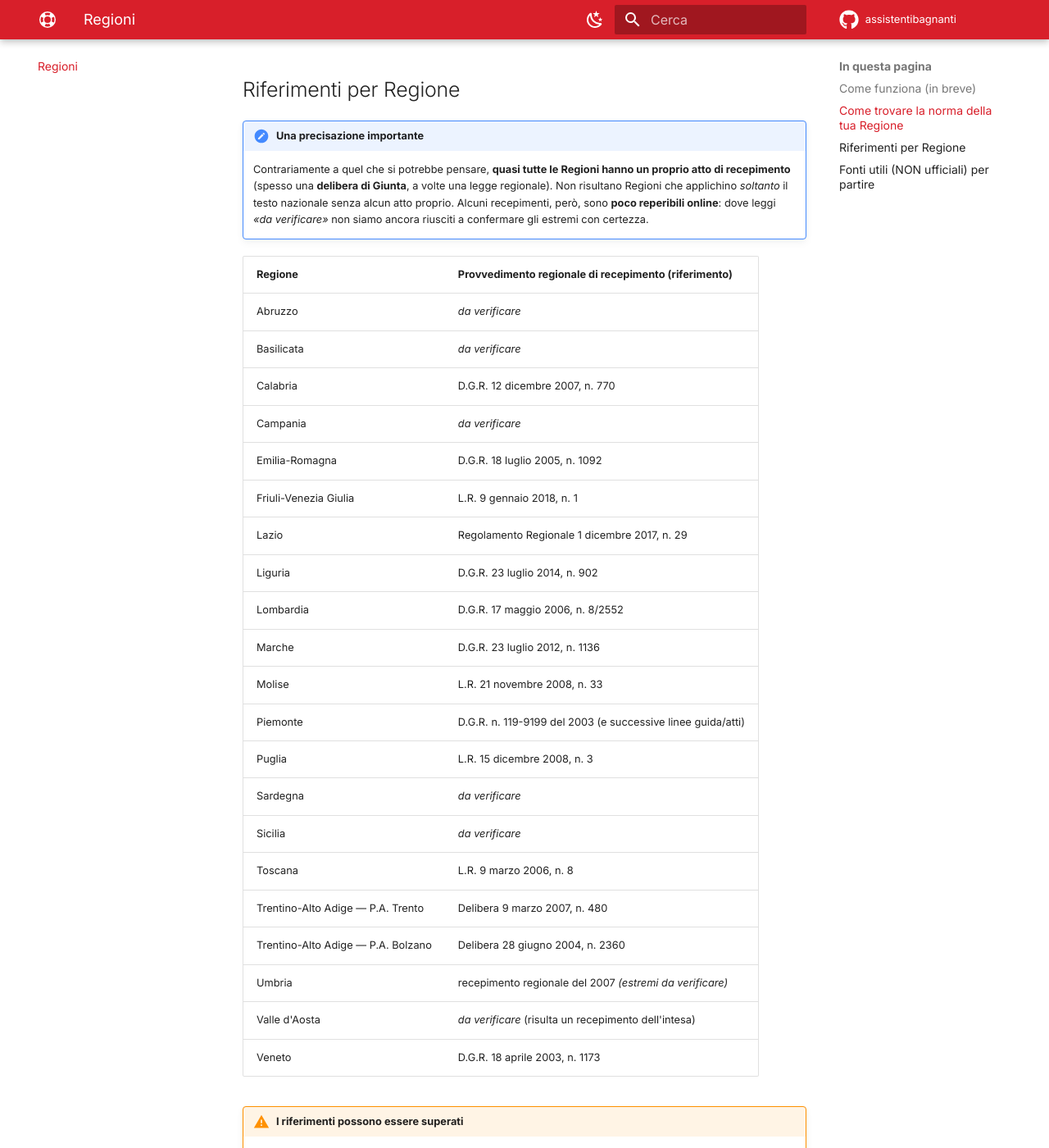
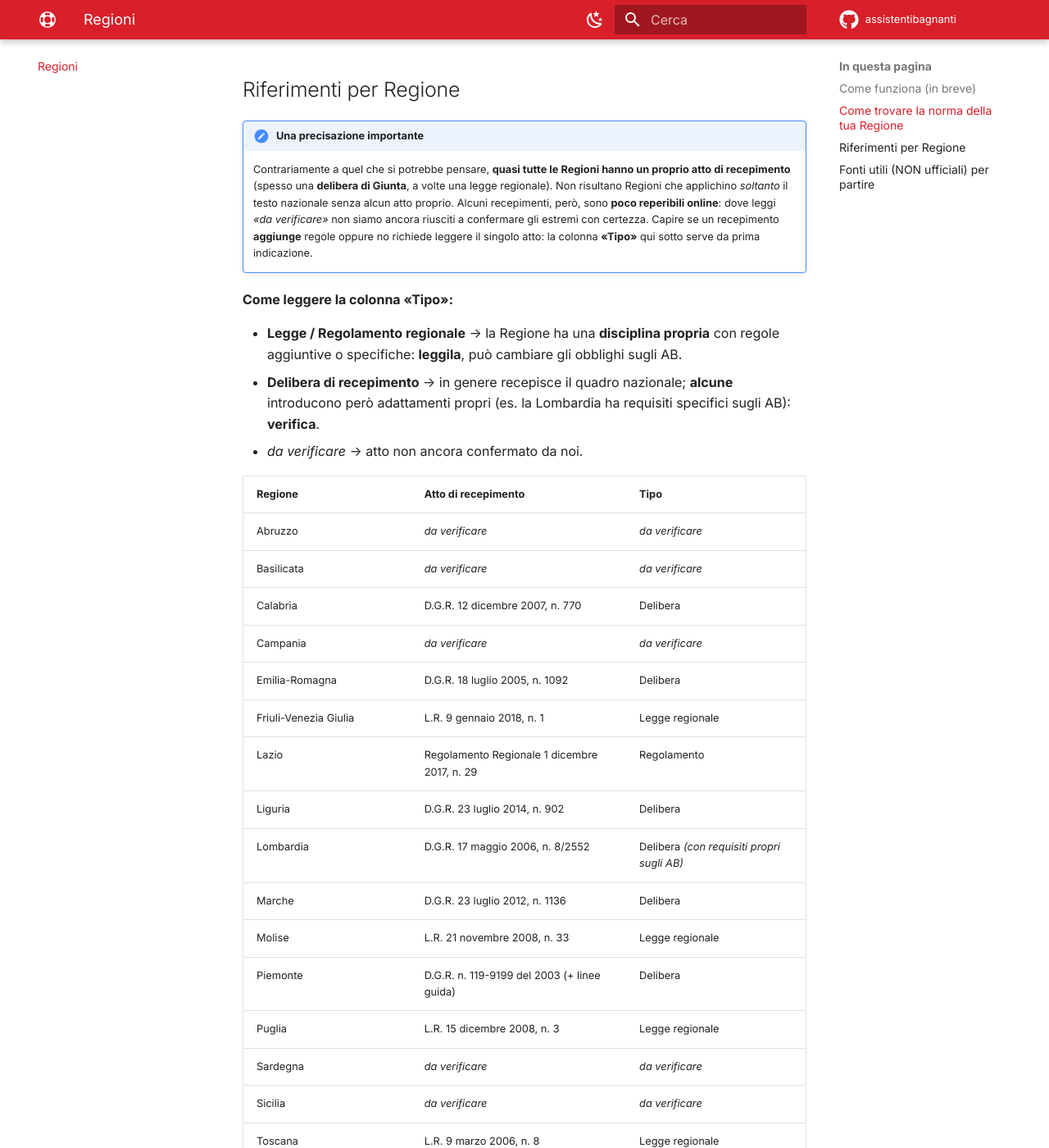
Before and after one commit to assistentibagnanti/assistentibagnanti.github.io, an MkDocs documentation site: the page built from docs/regioni/index.md, in a window 1280 px wide and 1400 px high, scrolled down 1096 px. Shown: the whole window at 82% size. Built offline with MkDocs 1.6.1 and Material for MkDocs 9.7.7, drawn with Linux system fonts in a browser that asks for light colours; comment, search, counter and statistics services are not loaded; some of the changed text lies outside the part shown.

Commit message:
Regioni: colonna "Tipo" (legge/regolamento vs delibera) come indicazione
La classificazione "recepito senza aggiungere nulla" non è ricavabile in modo
affidabile da fonti pubbliche (le fonti stesse rimandano alla lettura dei singoli
atti / alle ASL). Aggiunta quindi la colonna verificabile del tipo di atto come
prima indicazione: legge/regolamento = disciplina propria da leggere; delibera =
in genere recepimento (con possibili adattamenti, es. Lombardia).

Co-Authored-By: Claude Opus 4.8 <noreply@anthropic.com>

```diff
--- a/docs/regioni/index.md
+++ b/docs/regioni/index.md
@@ -38,31 +38,40 @@ Questo metodo vale **sempre**, ed è il modo più sicuro di arrivare al testo gi
     di recepimento** (spesso una **delibera di Giunta**, a volte una legge regionale). Non risultano
     Regioni che applichino *soltanto* il testo nazionale senza alcun atto proprio. Alcuni recepimenti,
     però, sono **poco reperibili online**: dove leggi *«da verificare»* non siamo ancora riusciti a
-    confermare gli estremi con certezza.
+    confermare gli estremi con certezza. Capire se un recepimento **aggiunge** regole oppure no
+    richiede leggere il singolo atto: la colonna **«Tipo»** qui sotto serve da prima indicazione.
 
-| Regione | Provvedimento regionale di recepimento (riferimento) |
-|---|---|
-| Abruzzo | *da verificare* |
-| Basilicata | *da verificare* |
-| Calabria | D.G.R. 12 dicembre 2007, n. 770 |
-| Campania | *da verificare* |
-| Emilia-Romagna | D.G.R. 18 luglio 2005, n. 1092 |
-| Friuli-Venezia Giulia | L.R. 9 gennaio 2018, n. 1 |
-| Lazio | Regolamento Regionale 1 dicembre 2017, n. 29 |
-| Liguria | D.G.R. 23 luglio 2014, n. 902 |
-| Lombardia | D.G.R. 17 maggio 2006, n. 8/2552 |
-| Marche | D.G.R. 23 luglio 2012, n. 1136 |
-| Molise | L.R. 21 novembre 2008, n. 33 |
-| Piemonte | D.G.R. n. 119-9199 del 2003 (e successive linee guida/atti) |
-| Puglia | L.R. 15 dicembre 2008, n. 3 |
-| Sardegna | *da verificare* |
-| Sicilia | *da verificare* |
-| Toscana | L.R. 9 marzo 2006, n. 8 |
-| Trentino-Alto Adige — P.A. Trento | Delibera 9 marzo 2007, n. 480 |
-| Trentino-Alto Adige — P.A. Bolzano | Delibera 28 giugno 2004, n. 2360 |
-| Umbria | recepimento regionale del 2007 *(estremi da verificare)* |
-| Valle d'Aosta | *da verificare* (risulta un recepimento dell'intesa) |
-| Veneto | D.G.R. 18 aprile 2003, n. 1173 |
+**Come leggere la colonna «Tipo»:**
+
+- **Legge / Regolamento regionale** → la Regione ha una **disciplina propria** con regole
+  aggiuntive o specifiche: **leggila**, può cambiare gli obblighi sugli AB.
+- **Delibera di recepimento** → in genere recepisce il quadro nazionale; **alcune** introducono
+  però adattamenti propri (es. la Lombardia ha requisiti specifici sugli AB): **verifica**.
+- *da verificare* → atto non ancora confermato da noi.
+
+| Regione | Atto di recepimento | Tipo |
+|---|---|---|
+| Abruzzo | *da verificare* | *da verificare* |
+| Basilicata | *da verificare* | *da verificare* |
+| Calabria | D.G.R. 12 dicembre 2007, n. 770 | Delibera |
+| Campania | *da verificare* | *da verificare* |
+| Emilia-Romagna | D.G.R. 18 luglio 2005, n. 1092 | Delibera |
+| Friuli-Venezia Giulia | L.R. 9 gennaio 2018, n. 1 | Legge regionale |
+| Lazio | Regolamento Regionale 1 dicembre 2017, n. 29 | Regolamento |
+| Liguria | D.G.R. 23 luglio 2014, n. 902 | Delibera |
+| Lombardia | D.G.R. 17 maggio 2006, n. 8/2552 | Delibera *(con requisiti propri sugli AB)* |
+| Marche | D.G.R. 23 luglio 2012, n. 1136 | Delibera |
+| Molise | L.R. 21 novembre 2008, n. 33 | Legge regionale |
+| Piemonte | D.G.R. n. 119-9199 del 2003 (+ linee guida) | Delibera |
+| Puglia | L.R. 15 dicembre 2008, n. 3 | Legge regionale |
+| Sardegna | *da verificare* | *da verificare* |
+| Sicilia | *da verificare* | *da verificare* |
+| Toscana | L.R. 9 marzo 2006, n. 8 | Legge regionale |
+| Trentino-Alto Adige — P.A. Trento | Delibera 9 marzo 2007, n. 480 | Delibera |
+| Trentino-Alto Adige — P.A. Bolzano | Delibera 28 giugno 2004, n. 2360 | Delibera |
+| Umbria | L.R. del 2007 *(estremi da verificare)* | Legge regionale |
+| Valle d'Aosta | *da verificare* (risulta un recepimento dell'intesa) | *da verificare* |
+| Veneto | D.G.R. 18 aprile 2003, n. 1173 | Delibera |
 
 !!! warning "I riferimenti possono essere superati"
     I provvedimenti regionali vengono **modificati, integrati o sostituiti** nel tempo. I riferimenti
```
